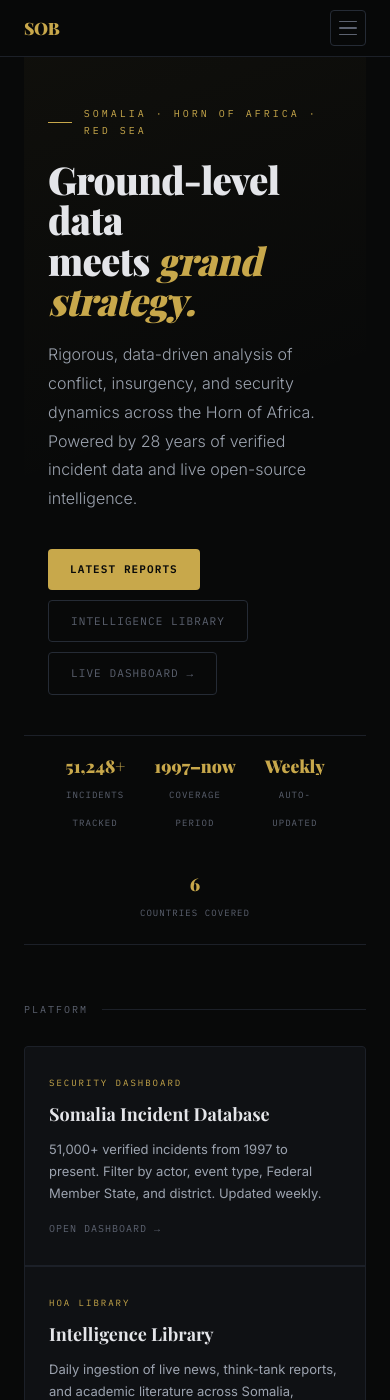
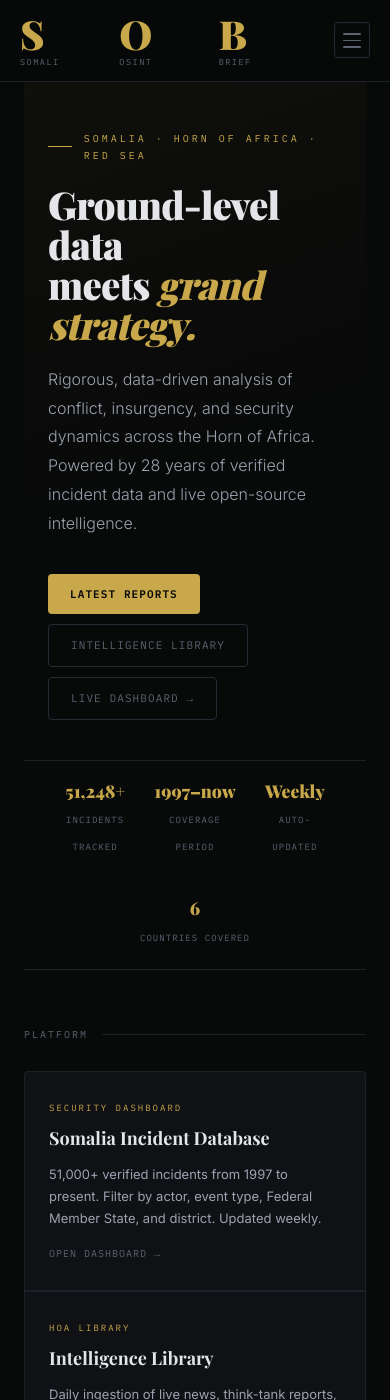
Before and after one commit to abdigh26/abdigh26.github.io, a Jekyll site: the page built from index.html, in a window 390 px wide and 1400 px high. Built offline with Jekyll 4.4.1, drawn with Linux system fonts in a browser that asks for light colours; some web fonts are replaced.

Commit message:
Update default.html

```diff
--- a/_layouts/default.html
+++ b/_layouts/default.html
@@ -88,6 +88,9 @@ nav {
   text-transform: uppercase;
   color: var(--text-muted);
 }
+
+/* Hide mobile lockup on desktop */
+.nav-logo-lockup { display: none; }
 
 /* Nav links */
 .nav-links {
@@ -692,9 +695,57 @@ footer {
   .hero { padding: 48px 24px 40px; margin: 0; }
   .stat-bar { flex-wrap: wrap; margin: 0; }
   .stat-divider { display: none; }
+
+  /* Masthead logo on mobile — S/O/B column lockup */
+  nav { height: auto; }
+  .nav-inner {
+    height: auto;
+    padding: 14px 20px 14px;
+    position: relative;
+    align-items: center;
+  }
+  .nav-logo {
+    flex-direction: row;
+    gap: 0;
+    width: calc(100% - 52px);
+  }
+  .nav-logo-main { display: none; }
+  .nav-logo-sub  { display: none; }
+  .nav-logo-lockup {
+    display: flex;
+    width: 100%;
+  }
+  .nav-logo-col {
+    display: flex;
+    flex-direction: column;
+    align-items: flex-start;
+    flex: 1;
+  }
+  .nav-logo-col-letter {
+    font-family: var(--font-display);
+    font-weight: 900;
+    font-size: 40px;
+    color: var(--accent);
+    line-height: 1;
+    letter-spacing: -1px;
+  }
+  .nav-logo-col-word {
+    font-family: var(--font-mono);
+    font-size: 8.5px;
+    letter-spacing: 1.5px;
+    text-transform: uppercase;
+    color: var(--text-muted);
+    margin-top: 4px;
+  }
+  .nav-hamburger {
+    position: absolute;
+    top: 50%;
+    transform: translateY(-50%);
+    right: 20px;
+  }
+  .nav-drawer { top: 92px; }
 }
 @media (max-width: 520px) {
-  .nav-logo-sub { display: none; }
   .brief-strip { flex-direction: column; align-items: flex-start; }
 }
   </style>
@@ -705,8 +756,24 @@ footer {
 <nav>
   <div class="nav-inner">
     <a href="/" class="nav-logo">
+      <!-- Desktop: compact stacked -->
       <span class="nav-logo-main">SOB</span>
       <span class="nav-logo-sub">Somali OSINT Brief</span>
+      <!-- Mobile: S/O/B column lockup -->
+      <span class="nav-logo-lockup">
+        <span class="nav-logo-col">
+          <span class="nav-logo-col-letter">S</span>
+          <span class="nav-logo-col-word">Somali</span>
+        </span>
+        <span class="nav-logo-col">
+          <span class="nav-logo-col-letter">O</span>
+          <span class="nav-logo-col-word">OSINT</span>
+        </span>
+        <span class="nav-logo-col">
+          <span class="nav-logo-col-letter">B</span>
+          <span class="nav-logo-col-word">Brief</span>
+        </span>
+      </span>
     </a>
     <ul class="nav-links">
       <li><a href="/reports.html">Reports</a></li>
```
